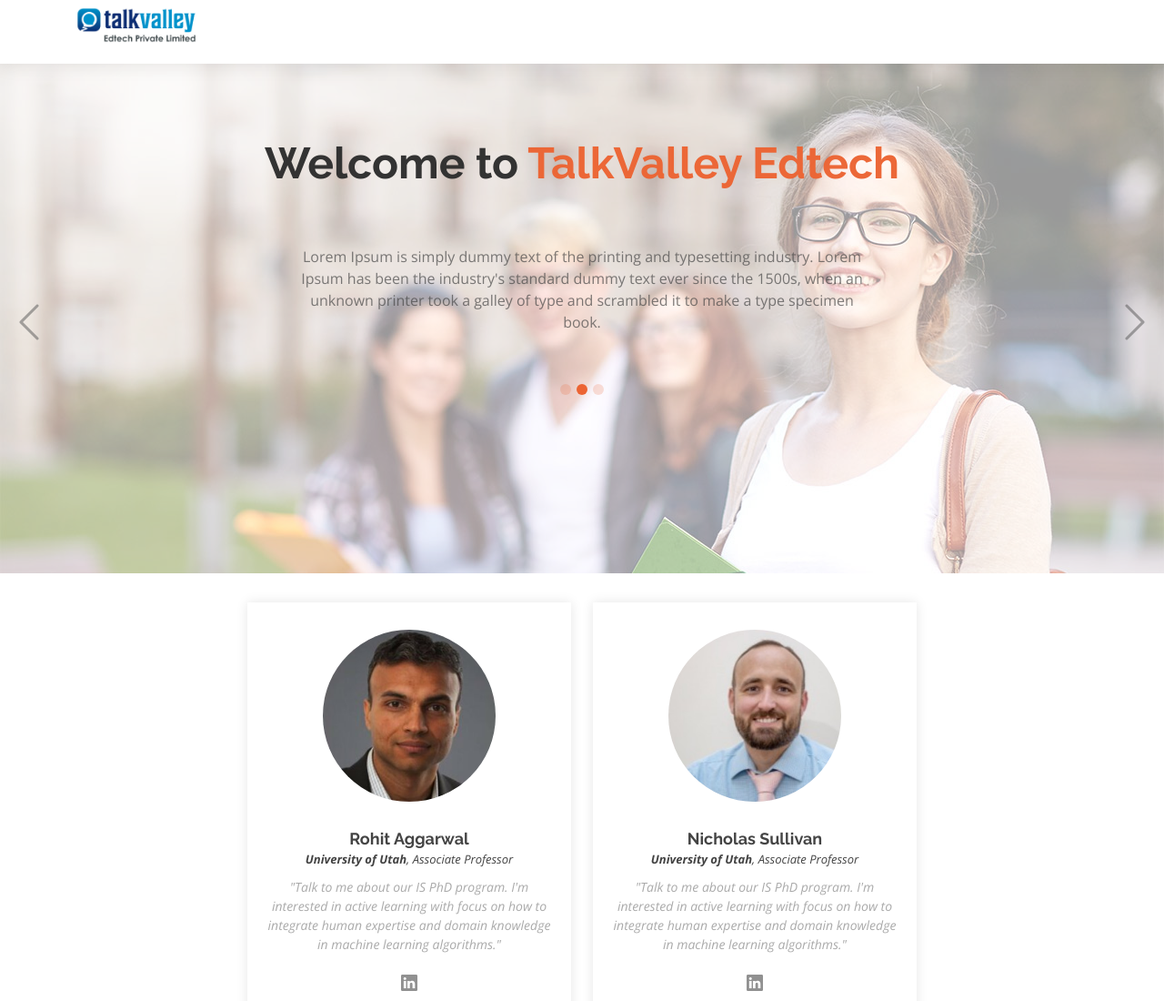
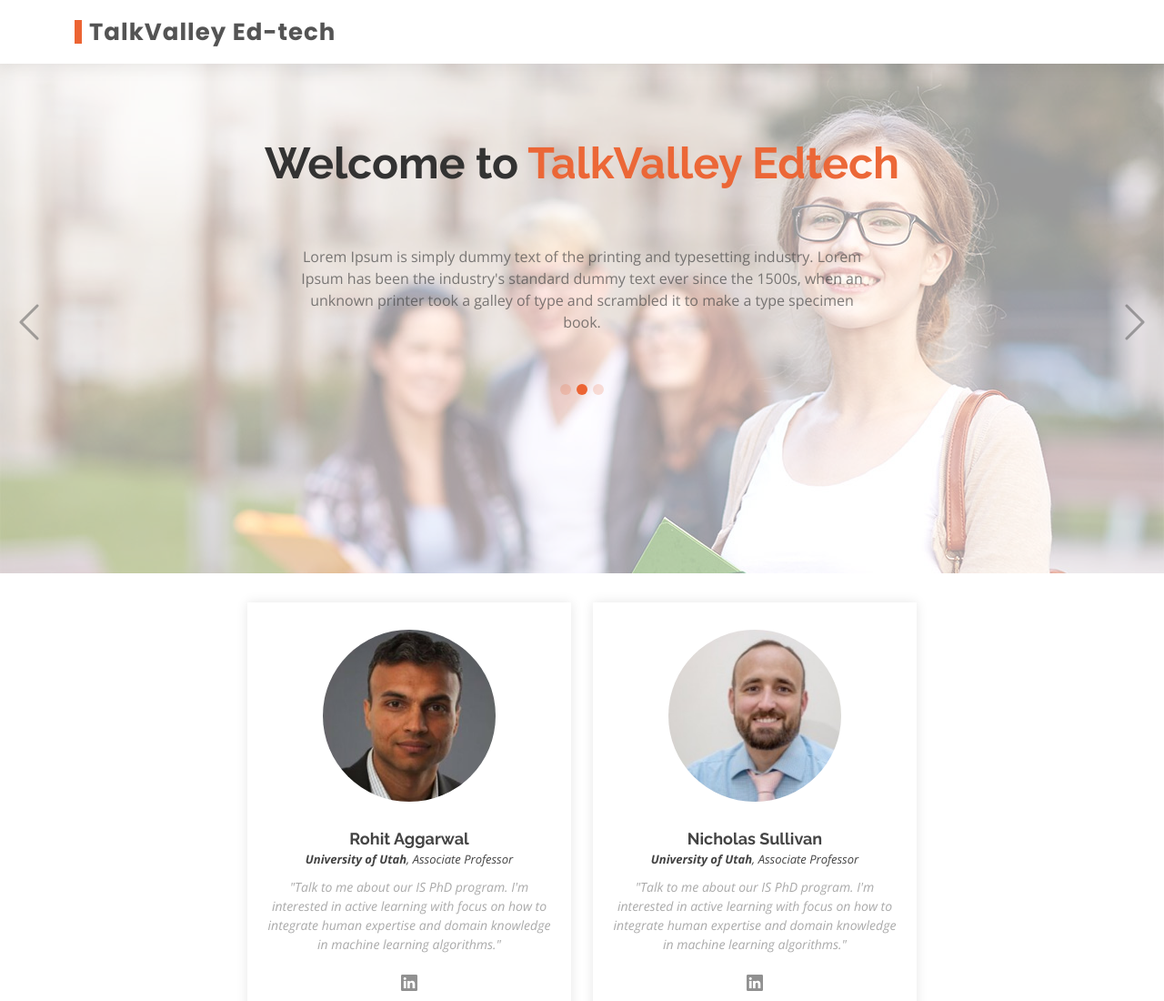
Before and after one commit to atulnagpal1991/talkvalley, a plain HTML site: page index.html in a window 1280 px wide. Shown: the top 1100 px of the page at 91% size. Drawn offline with nearby package versions, Linux system fonts and the light colour scheme; files whose address does not match are found by name.

Commit message:
logo revert

```diff
--- a/assets/css/style.css
+++ b/assets/css/style.css
@@ -23,7 +23,7 @@ h1, h2, h3, h4, h5, h6 { font-family: "Raleway", sans-serif; }
 #header { height: 70px; transition: all 0.5s; z-index: 997; transition: all 0.5s; background: #fff; box-shadow: 0px 0px 20px 0px rgba(0, 0, 0, 0.1); }
 #header .logo h1 { font-size: 26px; padding: 0 0 0 8px; margin: 11px 0; line-height: 1; font-weight: 700; letter-spacing: 1px;  font-family: "Poppins", sans-serif; border-left: 8px solid #ec6433; }
 #header .logo h1 a, #header .logo h1 a:hover { color: #545454; text-decoration: none; }
-#header .logo img { padding: 0; margin-top: -15px; max-height: 85px; }
+#header .logo img { padding: 0; margin: 0; max-height: 40px; }
 
 .scrolled-offset { margin-top: 70px; }
 
--- a/index.html
+++ b/index.html
@@ -33,8 +33,8 @@
     <div class="container d-flex justify-content-between align-items-center">
 
       <div class="logo">
-        <a href=""><img src="assets/img/logo.jpeg"></a>
-        <!-- <h1><a href="#home">TalkValley Ed-tech</a></h1> -->
+        <!-- <a href=""><img src="assets/img/logo.jpeg"></a> -->
+        <h1><a href="#home">TalkValley Ed-tech</a></h1>
       </div>
 
     </div>
```
